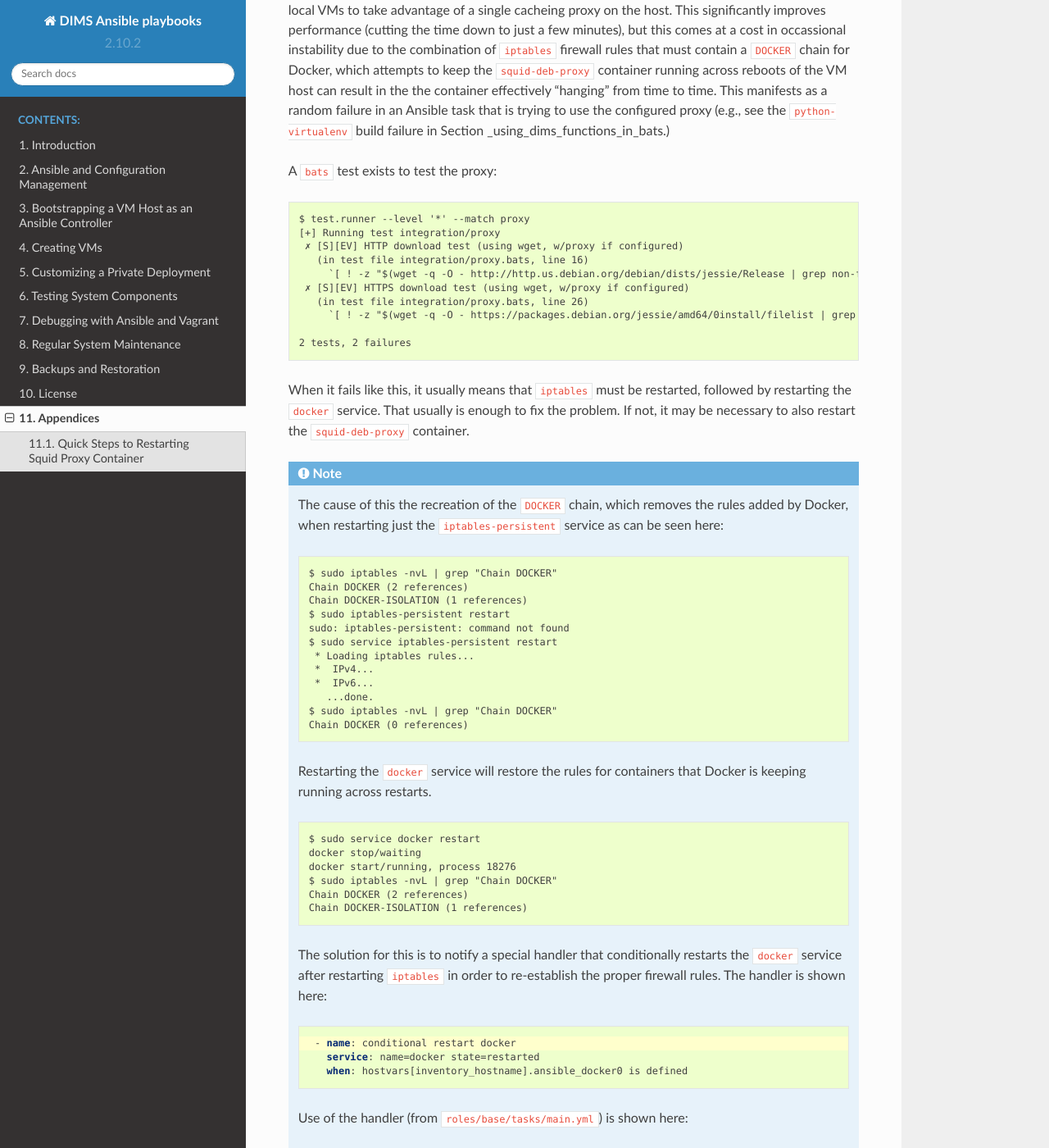
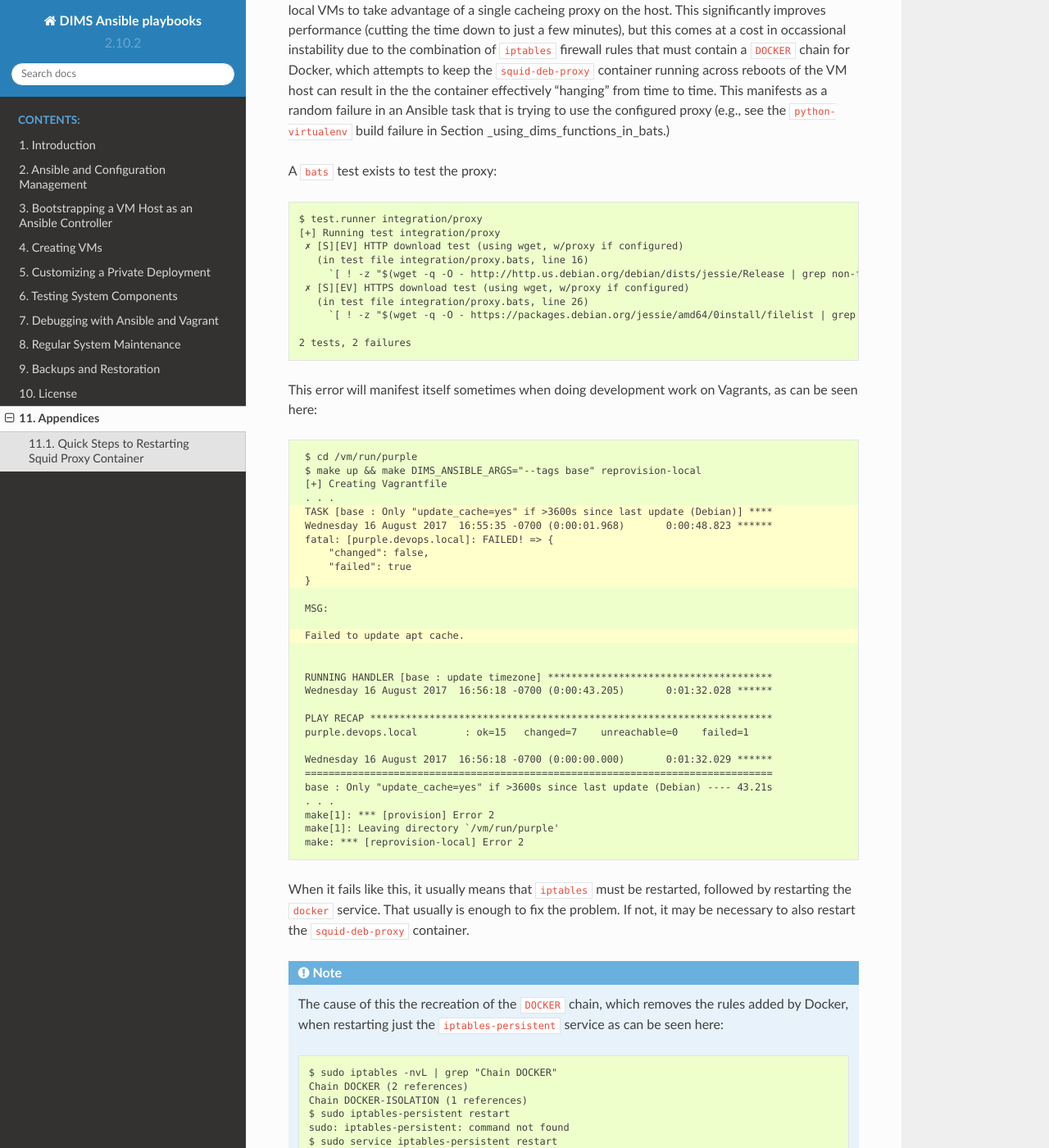
Before and after one commit to uw-dims/ansible-dims-playbooks, a Sphinx documentation site: the page built from docs/source/appendices.rst, in a window 1280 px wide and 1400 px high, scrolled down 410 px. Shown: the whole window at 82% size. Built offline with Sphinx 7.4.7 and the Read the Docs theme 2.0.0, drawn with Linux system fonts in a browser that asks for light colours.

Commit message:
Add vagrant example of proxy failure/recovery

```diff
--- a/docs/source/appendices.rst
+++ b/docs/source/appendices.rst
@@ -32,7 +32,7 @@ A ``bats`` test exists to test the proxy:
 
 .. code-block:: none
 
-    $ test.runner --level '*' --match proxy
+    $ test.runner integration/proxy
     [+] Running test integration/proxy
      ✗ [S][EV] HTTP download test (using wget, w/proxy if configured)
        (in test file integration/proxy.bats, line 16)
@@ -42,6 +42,44 @@ A ``bats`` test exists to test the proxy:
          `[ ! -z "$(wget -q -O - https://packages.debian.org/jessie/amd64/0install/filelist | grep 0install 2>/dev/null)" ]' failed
 
     2 tests, 2 failures
+
+..
+
+This error will manifest itself sometimes when doing development
+work on Vagrants, as can be seen here:
+
+.. code-block:: none
+   :emphasize-lines: 5-10,14
+
+    $ cd /vm/run/purple
+    $ make up && make DIMS_ANSIBLE_ARGS="--tags base" reprovision-local
+    [+] Creating Vagrantfile
+    . . .
+    TASK [base : Only "update_cache=yes" if >3600s since last update (Debian)] ****
+    Wednesday 16 August 2017  16:55:35 -0700 (0:00:01.968)       0:00:48.823 ******
+    fatal: [purple.devops.local]: FAILED! => {
+        "changed": false,
+        "failed": true
+    }
+
+    MSG:
+
+    Failed to update apt cache.
+
+
+    RUNNING HANDLER [base : update timezone] **************************************
+    Wednesday 16 August 2017  16:56:18 -0700 (0:00:43.205)       0:01:32.028 ******
+
+    PLAY RECAP ********************************************************************
+    purple.devops.local        : ok=15   changed=7    unreachable=0    failed=1
+
+    Wednesday 16 August 2017  16:56:18 -0700 (0:00:00.000)       0:01:32.029 ******
+    ===============================================================================
+    base : Only "update_cache=yes" if >3600s since last update (Debian) ---- 43.21s
+    . . .
+    make[1]: *** [provision] Error 2
+    make[1]: Leaving directory `/vm/run/purple'
+    make: *** [reprovision-local] Error 2
 
 ..
 
```
